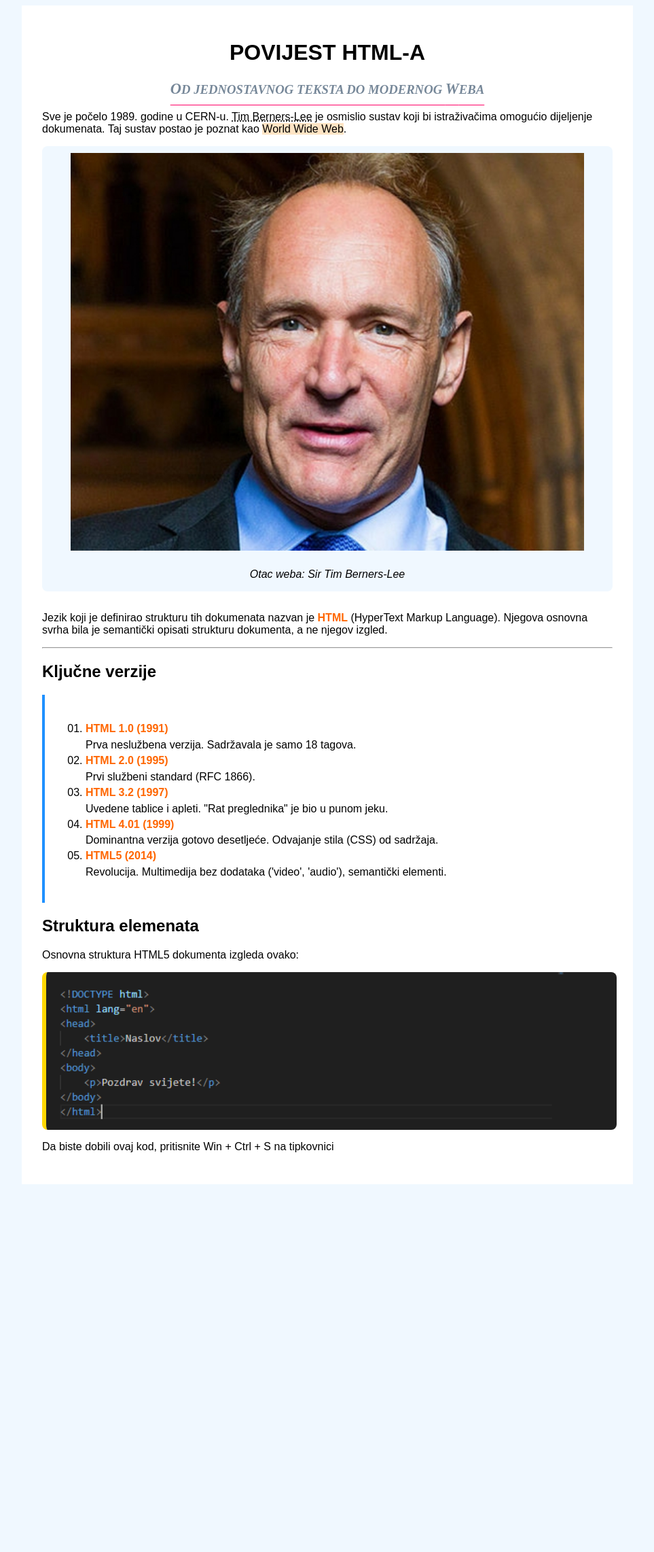
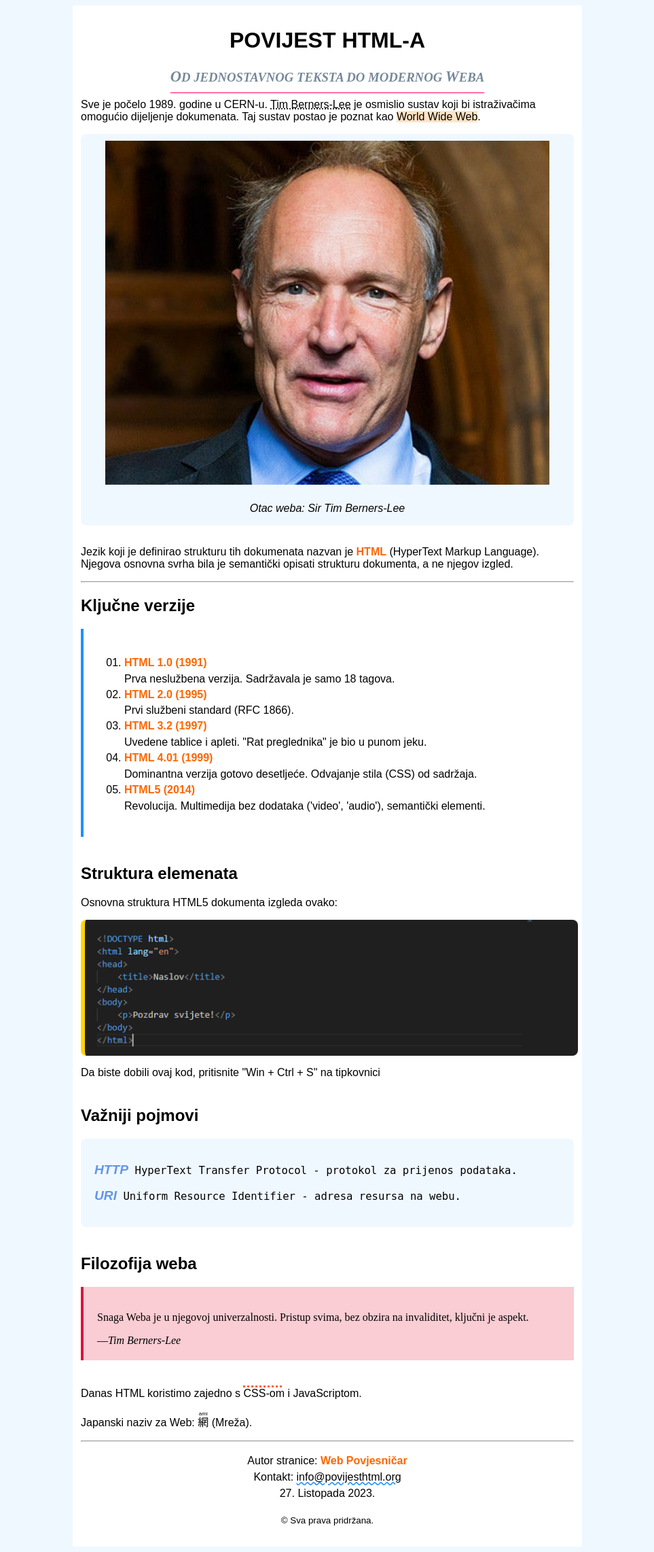
Before and after one commit to Tankred031/Revisited-FD1, a PHP site: page / in a window 1280 px wide. Shown: the whole page at 68% size, without its empty margins (158-1121 px from the left). Before the commit the page ends 1742 px from the top, so only its background shows below. Run offline with PHP 8.4, Linux system fonts and the light colour scheme.

Commit message:
vjezba03 kraj

```diff
--- a/007VJEZBE FD1/vjezba03/index.html
+++ b/007VJEZBE FD1/vjezba03/index.html
@@ -64,22 +64,42 @@
             <img class="html" src="html.png" alt="">
 
 
-        <p>Da biste dobili ovaj kod, pritisnite Win + Ctrl + S na tipkovnici</p>
+        <p class="razmak">Da biste dobili ovaj kod, pritisnite "Win + Ctrl + S" na tipkovnici</p>
 
 
 
+        <h2>Važniji pojmovi</h2>
+
+        <div class="okvir-3">
+            <p><span class="plavo">HTTP</span> HyperText Transfer Protocol - protokol za prijenos podataka.</p>
+
+            <p><span class="plavo">URI</span> Uniform Resource Identifier - adresa resursa na webu.</p>
+
+
+        </div>
+
+
+        <h2>Filozofija weba</h2>
+
+        <div class="okvir-4">
+            <p>Snaga Weba je u njegovoj univerzalnosti. Pristup svima, bez obzira na invaliditet, ključni je aspekt.</p>
+
+            —<cite>Tim Berners-Lee</cite>
+        </div>
+
+        <p>Danas HTML koristimo zajedno s <span class="css">CSS-om</span> i JavaScriptom.</p>
+
+        <p>Japanski naziv za Web: <ruby>網<rt>ami</rt></ruby> (Mreža).</p>
 
 
 
+    <hr>
 
+        <footer><p>Autor stranice: <span class="autor">Web Povjesničar</span><br>
+        Kontakt: <span class="mail">info@povijesthtml.org</span> <br>
+        27. Listopada 2023.</p>
 
-
-
-
-
-
-
-
+        <p class="end">&copy; Sva prava pridržana.</p></footer>
 
 
     </div>
--- a/007VJEZBE FD1/vjezba03/style.css
+++ b/007VJEZBE FD1/vjezba03/style.css
@@ -5,13 +5,13 @@ body {
 
 .container {
     width: 90%;
-    max-width: 900px;
+    max-width: 750px;
     min-width: 300px;
 
-    min-height: 155vh ;
+    min-height: 100vh ;
 
     margin: 0 auto;
-    padding: 30px;
+    padding: 12px;
     background-color: white;
     box-sizing: border-box;
 
@@ -74,6 +74,7 @@ mark {
 .okvir-2 {
     padding: 20px;
     border-left: 4px solid dodgerblue;
+    margin-bottom: 40px;
 }
 
 ol {
@@ -94,4 +95,61 @@ ol {
 
     border-left: 6px solid gold;
     border-radius: 8px;
+
 }
+
+.razmak {
+    margin-bottom: 40px;
+}
+
+.okvir-3 {
+    padding: 20px;
+    background-color: aliceblue;
+    font-family: monospace;
+    font-size: larger;
+    font-weight: 500;
+    border-radius: 8px;
+    margin-bottom: 40px;
+}
+
+.plavo {
+    font-weight: bold;
+    font-style: italic;
+    color: cornflowerblue;
+    font-family: sans-serif;
+}
+
+.okvir-4 {
+    padding: 20px;
+    background-color: rgb(250, 204, 211);
+    font-family: serif;
+    border-left: 4px solid crimson;
+    margin-bottom: 40px;
+}
+
+.css {
+    text-decoration-style: dotted;
+    text-decoration-line: overline ;
+    text-decoration-color: #ff6600;
+    text-decoration-thickness: 3px;
+}
+
+footer {
+    text-align: center;
+    line-height: 1.5rem;
+}
+
+.autor {
+    color: #ff6600;
+    font-weight: bold;
+}
+
+.mail {
+    text-decoration:underline;
+    text-decoration-style: wavy;
+    text-decoration-color: dodgerblue;
+}
+
+.end {
+    font-size: smaller;
+}
```
